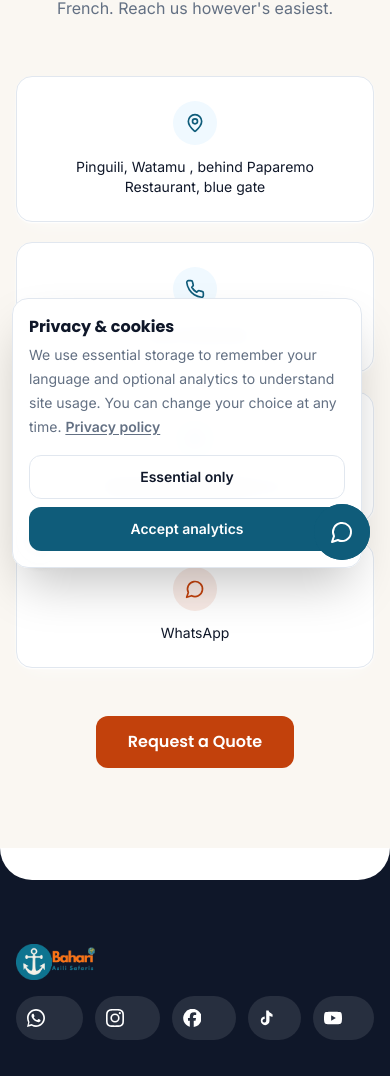
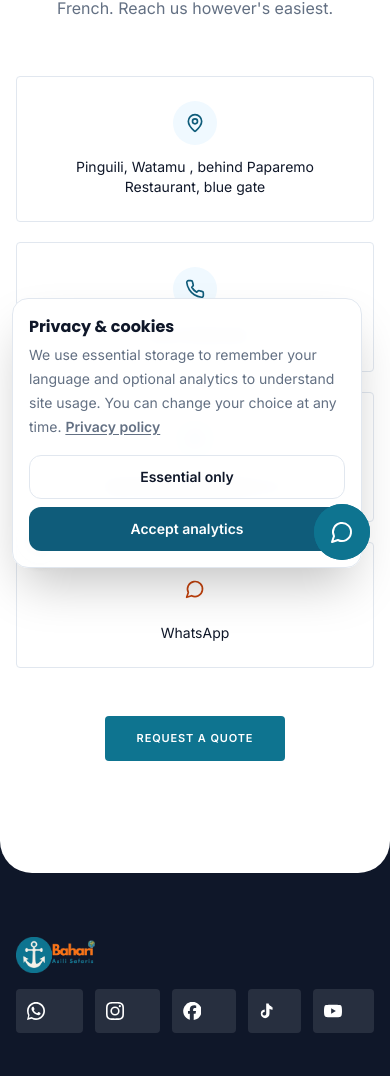
Before and after one commit to Sheddymae/bahari-asili-safaris, a Next.js app: page /contact in a window 390 px wide. Shown: the part 264-1340 px from the top of the page. Built offline with nearby package versions, Linux system fonts and the light colour scheme; no server answers.

Commit message:
restore: September 29 Bahari Asili UI
Final Phase 0–8 integration: restore the September 29 brand/UI baseline, complete responsive and trust-content QA, and preserve booking/CMS/document functionality.

```diff
--- a/app/contact/ContactPageClient.tsx
+++ b/app/contact/ContactPageClient.tsx
@@ -18,7 +18,7 @@ export default function ContactPageClient() {
 
   return (
     <PageShell>
-      <section className="py-20 lg:py-28 bg-sand-50">
+      <section className="py-20 lg:py-28 bg-[var(--brand-bg)]">
         <div className="max-w-5xl mx-auto px-4 sm:px-6 lg:px-8">
           <div className="text-center mb-14">
             <span className="font-inter text-safari-500 font-semibold text-sm tracking-widest uppercase block mb-2">
@@ -33,13 +33,13 @@ export default function ContactPageClient() {
           </div>
 
           <div className="grid sm:grid-cols-2 lg:grid-cols-4 gap-5 mb-12">
-            <div className="bg-white rounded-2xl p-6 border border-border shadow-card text-center">
+            <div className="bg-white rounded-[4px] p-6 border border-border shadow-none text-center">
               <div className="w-11 h-11 mx-auto rounded-full bg-ocean-50 flex items-center justify-center mb-3">
                 <MapPin className="w-5 h-5 text-ocean-700" />
               </div>
               <p className="font-inter text-sm text-foreground">{t.footer.address}</p>
             </div>
-            <div className="bg-white rounded-2xl p-6 border border-border shadow-card text-center">
+            <div className="bg-white rounded-[4px] p-6 border border-border shadow-none text-center">
               <div className="w-11 h-11 mx-auto rounded-full bg-ocean-50 flex items-center justify-center mb-3">
                 <Phone className="w-5 h-5 text-ocean-700" />
               </div>
@@ -47,7 +47,7 @@ export default function ContactPageClient() {
                 {t.footer.phone}
               </a>
             </div>
-            <div className="bg-white rounded-2xl p-6 border border-border shadow-card text-center">
+            <div className="bg-white rounded-[4px] p-6 border border-border shadow-none text-center">
               <div className="w-11 h-11 mx-auto rounded-full bg-ocean-50 flex items-center justify-center mb-3">
                 <Mail className="w-5 h-5 text-ocean-700" />
               </div>
@@ -59,9 +59,9 @@ export default function ContactPageClient() {
               href={`https://wa.me/${whatsappNumber}`}
               target="_blank"
               rel="noopener noreferrer"
-              className="bg-white rounded-2xl p-6 border border-border shadow-card text-center hover:border-safari-300 transition-colors"
+              className="bg-white rounded-[4px] p-6 border border-border shadow-none text-center hover:border-safari-300 transition-colors"
             >
-              <div className="w-11 h-11 mx-auto rounded-full bg-book/10 flex items-center justify-center mb-3">
+              <div className="w-11 h-11 mx-auto rounded-full bg-[var(--brand-secondary)]/10 flex items-center justify-center mb-3">
                 <MessageCircle className="w-5 h-5 text-book" />
               </div>
               <p className="font-inter text-sm text-foreground">{t.contact.whatsAppTitle}</p>
@@ -71,7 +71,7 @@ export default function ContactPageClient() {
           <div className="text-center">
             <button
               onClick={openBooking}
-              className="bg-book hover:bg-book-600 text-white font-poppins font-semibold px-8 py-3.5 rounded-xl transition-all duration-200 hover:shadow-lg active:scale-95"
+              className="bg-[var(--brand-secondary)] hover:bg-[#ea580c] text-white font-poppins font-semibold px-8 py-3.5 brand-button brand-button-primary rounded-[4px] transition-all duration-200 active:scale-95"
             >
               {t.contact.quoteTitle}
             </button>
--- a/app/globals.css
+++ b/app/globals.css
@@ -188,9 +188,9 @@ button:not([data-no-glow]):active, a[role='button']:not([data-no-glow]):active {
 .rich-content ul { list-style: disc; }
 .rich-content ol { list-style: decimal; }
 .rich-content li { margin: .45rem 0; padding-left: .2rem; }
-.rich-content blockquote { margin: 1.75rem 0; border-left: 3px solid #FF7A18; padding: .75rem 1.25rem; font-style: italic; color: #475569; background: #FFF7ED; border-radius: 0 .75rem .75rem 0; }
-.rich-content a { color: #0E5F6B; font-weight: 650; text-decoration: underline; text-underline-offset: 3px; }
-.rich-content a.content-cta { display: inline-flex; margin: .25rem .35rem .25rem 0; border-radius: 999px; background: #0E5F6B; color: white; padding: .7rem 1.1rem; text-decoration: none; box-shadow: 0 8px 20px rgba(14,95,107,.16); }
+.rich-content blockquote { margin: 1.75rem 0; border-left: 3px solid var(--brand-secondary); padding: .75rem 1.25rem; font-style: italic; color: #475569; background: var(--brand-bg); border-radius: 0 .75rem .75rem 0; }
+.rich-content a { color: var(--brand-primary); font-weight: 650; text-decoration: underline; text-underline-offset: 3px; }
+.rich-content a.content-cta { display: inline-flex; margin: .25rem .35rem .25rem 0; border-radius: 999px; background: #0E5F6B; color: white; padding: .7rem 1.1rem; text-decoration: none; box-shadow: 0 8px 20px rgba(14,116,144,.16); }
 .rich-content strong, .rich-content b { font-weight: 700; }
 .rich-content em, .rich-content i { font-style: italic; }
 .rich-content u { text-underline-offset: 3px; }
@@ -208,7 +208,7 @@ button:not([data-no-glow]):active, a[role='button']:not([data-no-glow]):active {
   border-radius: 4px !important;
   letter-spacing: .08em;
   text-transform: uppercase;
-  font-family: ui-monospace, SFMono-Regular, Menlo, Monaco, Consolas, monospace;
+  font-family: 'Inter', sans-serif;
   font-size: 11px;
   font-weight: 700;
   box-shadow: none !important;
--- a/app/layout.tsx
+++ b/app/layout.tsx
@@ -1,7 +1,6 @@
 import './globals.css';
 import './responsive.css';
 import type { Metadata } from 'next';
-import { Manrope } from 'next/font/google';
 import { cookies } from 'next/headers';
 import { translations, type Locale } from '@/lib/i18n';
 import { AuthProvider } from '@/contexts/AuthContext';
@@ -13,7 +12,6 @@ import Analytics from '@/components/Analytics';
 import WhatsAppButton from '@/components/WhatsAppButton';
 import SessionGuard from '@/components/auth/SessionGuard';
 
-const manrope = Manrope({ subsets: ['latin'], variable: '--font-manrope', display: 'swap' });
 const siteUrl = process.env.NEXT_PUBLIC_SITE_URL || 'https://bahari-asili-safaris.vercel.app';
 
 export const viewport = { width: 'device-width', initialScale: 1, colorScheme: 'light' } as const;
@@ -35,7 +33,7 @@ export default async function RootLayout({ children }: { children: React.ReactNo
   const cookieLocale = cookieStore.get('bahari-locale')?.value as Locale | undefined;
   const initialLocale = cookieLocale && Object.prototype.hasOwnProperty.call(translations, cookieLocale) ? cookieLocale : 'en';
   return (
-    <html lang={initialLocale} dir={initialLocale === 'ar' ? 'rtl' : 'ltr'} className={`scroll-smooth bg-sand-50 ${manrope.variable}`}>
+    <html lang={initialLocale} dir={initialLocale === 'ar' ? 'rtl' : 'ltr'} className="scroll-smooth bg-sand-50">
       <body className="bg-sand-50">
         <a href="#main-content" className="sr-only focus:not-sr-only focus:fixed focus:left-4 focus:top-4 focus:z-[300] focus:rounded-lg focus:bg-white focus:px-4 focus:py-3 focus:shadow-lg focus:outline-none focus:ring-2 focus:ring-ocean-600">Skip to main content</a>
         <AuthProvider>
--- a/components/ReviewsSection.tsx
+++ b/components/ReviewsSection.tsx
@@ -32,7 +32,7 @@ function ReviewCard({review}:{review:Review}) {
   return <article className="rounded-[4px] border border-border bg-white p-5">
     <div className="flex items-center justify-between gap-3">
       <div><p className="font-poppins text-sm font-semibold text-foreground">{review.author}</p>{review.date&&<p className="font-inter text-xs text-muted-foreground">{review.date}</p>}</div>
-      <span className="border-l-2 border-safari-500 bg-sand-50 px-2.5 py-1 font-inter text-xs font-semibold text-ocean-700">{review.source==='google'?'Google':'TripAdvisor'}</span>
+      <span className="border-l-2 border-safari-500 bg-[var(--brand-bg)] px-2.5 py-1 font-inter text-xs font-semibold text-ocean-700">{review.source==='google'?'Google':'TripAdvisor'}</span>
     </div>
     <Stars rating={review.rating}/>
     <p className="mt-3 font-inter text-sm leading-6 text-foreground">“{review.text}”</p>
@@ -52,7 +52,7 @@ export default function ReviewsSection() {
   const [data,setData]=useState<{reviews:Review[];google:PlatformInfo|null;tripadvisor:PlatformInfo|null}>({reviews:[],google:null,tripadvisor:null});
   const [loading,setLoading]=useState(true);
   useEffect(()=>{let active=true;(async()=>{const next=await fetchReviews();if(active){setData(next);setLoading(false);}})();return()=>{active=false;};},[]);
-  if (loading || !data.reviews.length) return null;
+  if (loading) return <section aria-label={c.reviews.kicker} className="bg-white py-12"><div className="mx-auto max-w-6xl px-4 sm:px-6 lg:px-8"><div className="h-24 animate-pulse rounded-[4px] border border-border bg-[var(--brand-bg)]" aria-hidden="true" /></div></section>;
   return <section aria-labelledby="reviews-title" className="bg-white py-16 lg:py-20">
     <div className="mx-auto max-w-6xl px-4 sm:px-6 lg:px-8">
       <div className="mb-10 max-w-2xl">
@@ -61,7 +61,7 @@ export default function ReviewsSection() {
       </div>
       {loading ? <div className="h-28 rounded-xl border border-border bg-sand-50 animate-pulse" aria-hidden="true"/> :
         data.reviews.length ? <div className="grid gap-5 md:grid-cols-2 lg:grid-cols-3">{data.reviews.slice(0,6).map((review,i)=><ReviewCard key={`${review.source}-${i}`} review={review}/>)}</div> :
-        <div className="rounded-card border border-border bg-sand-50 p-6">
+        <div className="rounded-[4px] border border-border bg-sand-50 p-6">
           <p className="font-inter text-base leading-7 text-foreground">{data.google?.url||data.tripadvisor?.url ? c.reviews.empty : c.reviews.emptyNoLinks}</p>
           <div className="mt-4 flex flex-wrap gap-3"><>{data.google&&<PlatformLink info={data.google} label={c.reviews.google}/>}</>{data.tripadvisor&&<PlatformLink info={data.tripadvisor} label={c.reviews.tripadvisor}/>}</div>
         </div>}
--- a/components/SocialButtons.tsx
+++ b/components/SocialButtons.tsx
@@ -99,9 +99,9 @@ export default function SocialButtons({ variant = 'dark', className = '' }: Soci
           rel="noopener noreferrer"
           aria-label={s.label}
           style={{ '--brand': s.brand } as CSSProperties}
-          className={`group relative flex h-11 items-center overflow-hidden rounded-full pl-[11px] pr-[11px] transition-all duration-300 ease-out hover:pr-5 hover:text-white hover:shadow-md hover:scale-105 active:scale-95 ${base}`}
+          className={`group relative flex h-11 items-center overflow-hidden rounded-[4px] pl-[11px] pr-[11px] transition-all duration-300 ease-out hover:pr-5 hover:text-white hover:shadow-md hover:scale-105 active:scale-95 ${base}`}
         >
-          <span className="absolute inset-0 rounded-full opacity-0 transition-opacity duration-300 group-hover:opacity-100 [background-color:var(--brand)]" />
+          <span className="absolute inset-0 rounded-[4px] opacity-0 transition-opacity duration-300 group-hover:opacity-100 [background-color:var(--brand)]" />
           <span className="relative z-10 flex items-center">
             {s.icon}
             <span className="ml-0 max-w-0 overflow-hidden whitespace-nowrap font-inter text-sm font-semibold opacity-0 transition-all duration-300 ease-out group-hover:ml-2 group-hover:max-w-[120px] group-hover:opacity-100">
--- a/components/TrustProofStrip.tsx
+++ b/components/TrustProofStrip.tsx
@@ -12,11 +12,11 @@ export default function TrustProofStrip() {
     { icon: ShieldCheck, text: 'Licensed local operator' },
   ];
   return (
-    <section aria-label="Booking proof" className="border-y border-sand-100 bg-sand-50 py-6">
+    <section aria-label="Booking proof" className="border-y border-sand-100 bg-[var(--brand-bg)] py-6">
       <div className="mx-auto max-w-6xl px-4 sm:px-6 lg:px-8">
-        <div className="trust-proof-strip divide-x divide-sand-300 rtl:divide-x-reverse">
+        <div className="grid grid-cols-2 gap-y-2 sm:grid-cols-4 sm:divide-x sm:divide-sand-300 sm:rtl:divide-x-reverse">
           {items.map(({ icon: Icon, text }) => (
-            <div key={text} className="flex items-center gap-3 px-4 py-2 first:ps-0 last:pe-0">
+            <div key={text} className="flex min-w-0 items-center gap-3 px-4 py-2 first:ps-0 last:pe-0 sm:px-4">
               <Icon className="h-5 w-5 shrink-0 text-ocean-700" aria-hidden="true" />
               <span className="font-inter text-[13px] font-medium leading-5 text-ink-900">{text}</span>
             </div>
--- a/components/WhatsAppButton.tsx
+++ b/components/WhatsAppButton.tsx
@@ -50,7 +50,7 @@ export default function WhatsAppButton() {
           href={`tel:${CALL_NUMBER}`}
           aria-label={labels.call}
           title={labels.call}
-          className="group flex h-11 w-11 items-center justify-center rounded-full bg-ocean-700 text-white shadow-lg transition-all duration-300 hover:scale-110 hover:bg-ocean-800 focus:outline-none focus:ring-4 focus:ring-ocean-300 active:scale-95"
+          className="group flex h-11 w-11 items-center justify-center rounded-full bg-[var(--brand-primary)] text-white shadow-lg transition-all duration-300 hover:scale-110 hover:bg-[#0a6078] focus:outline-none focus:ring-4 focus:ring-ocean-300 active:scale-95"
         >
           <Phone className="h-5 w-5 transition-transform duration-300 group-hover:scale-110" aria-hidden="true" />
         </a>
@@ -72,7 +72,7 @@ export default function WhatsAppButton() {
         aria-expanded={open}
         aria-label={labels.contact}
         title={labels.contact}
-        className="group relative flex h-14 w-14 items-center justify-center overflow-hidden rounded-full bg-ocean-700 text-white shadow-[0_8px_24px_rgba(0,0,0,0.22)] transition-all duration-300 hover:scale-105 hover:bg-ocean-800 focus:outline-none focus:ring-4 focus:ring-ocean-300 active:scale-95"
+        className="group relative flex h-14 w-14 items-center justify-center overflow-hidden rounded-full bg-[var(--brand-primary)] text-white shadow-[0_8px_24px_rgba(0,0,0,0.22)] transition-all duration-300 hover:scale-105 hover:bg-[#0a6078] focus:outline-none focus:ring-4 focus:ring-ocean-300 active:scale-95"
       >
         {open ? (
           <X className="h-6 w-6 transition-transform duration-300 group-hover:rotate-90" aria-hidden="true" />
--- a/components/home/HomeTeam.tsx
+++ b/components/home/HomeTeam.tsx
@@ -15,10 +15,10 @@ export default function HomeTeam() {
     { icon: Mail, label: 'Email', value: BUSINESS_EMAIL, href: `mailto:${BUSINESS_EMAIL}`, event: 'email_clicked' },
   ];
   return (
-    <section aria-labelledby="home-team-title" className="bg-sand-50 py-16 lg:py-20">
+    <section aria-labelledby="home-team-title" className="bg-[var(--brand-bg)] py-16 lg:py-20">
       <div className="mx-auto grid max-w-6xl gap-10 px-4 sm:px-6 lg:grid-cols-2 lg:gap-16 lg:px-8">
         <div><span className="inline-flex items-center gap-2 font-inter text-xs font-bold uppercase tracking-[0.18em] text-ocean-700"><span aria-hidden="true" className="h-0.5 w-6 bg-safari-500" />{c.team.kicker}</span><h2 id="home-team-title" className="mt-2 font-poppins text-2xl font-bold leading-tight text-foreground sm:text-3xl lg:text-4xl">{c.team.title}</h2><p className="mt-4 max-w-lg font-inter text-base leading-7 text-muted-foreground">{c.team.body}</p></div>
-        <ul className="divide-y divide-border overflow-hidden rounded-card border border-border bg-white">{rows.map(({ icon: Icon, label, value, href, event }) => { const inner = <><Icon className="h-5 w-5 shrink-0 text-ocean-700" /><span className="min-w-0"><span className="block font-inter text-[13px] font-medium text-muted-foreground">{label}</span><span className="block break-words font-inter text-sm font-medium text-foreground">{value}</span></span></>; return <li key={label}>{href ? <a href={href} target={href.startsWith('http') ? '_blank' : undefined} rel={href.startsWith('http') ? 'noopener noreferrer' : undefined} onClick={() => event && trackConversion(event, { location: 'home_team' })} className="flex items-center gap-4 px-5 py-4 hover:bg-sand-50 focus:outline-none focus-visible:ring-2 focus-visible:ring-ocean-600 focus-visible:ring-inset">{inner}</a> : <div className="flex items-center gap-4 px-5 py-4">{inner}</div>}</li>; })}</ul>
+        <ul className="divide-y divide-border overflow-hidden rounded-[4px] border border-border bg-white">{rows.map(({ icon: Icon, label, value, href, event }) => { const inner = <><Icon className="h-5 w-5 shrink-0 text-ocean-700" /><span className="min-w-0"><span className="block font-inter text-[13px] font-medium text-muted-foreground">{label}</span><span className="block break-words font-inter text-sm font-medium text-foreground">{value}</span></span></>; return <li key={label}>{href ? <a href={href} target={href.startsWith('http') ? '_blank' : undefined} rel={href.startsWith('http') ? 'noopener noreferrer' : undefined} onClick={() => event && trackConversion(event, { location: 'home_team' })} className="flex items-center gap-4 px-5 py-4 hover:bg-[var(--brand-bg)] focus:outline-none focus-visible:ring-2 focus-visible:ring-ocean-600 focus-visible:ring-inset">{inner}</a> : <div className="flex items-center gap-4 px-5 py-4">{inner}</div>}</li>; })}</ul>
       </div>
     </section>
   );
```
Also changed, not shown: components/Footer.tsx (+1 -1 lines).
